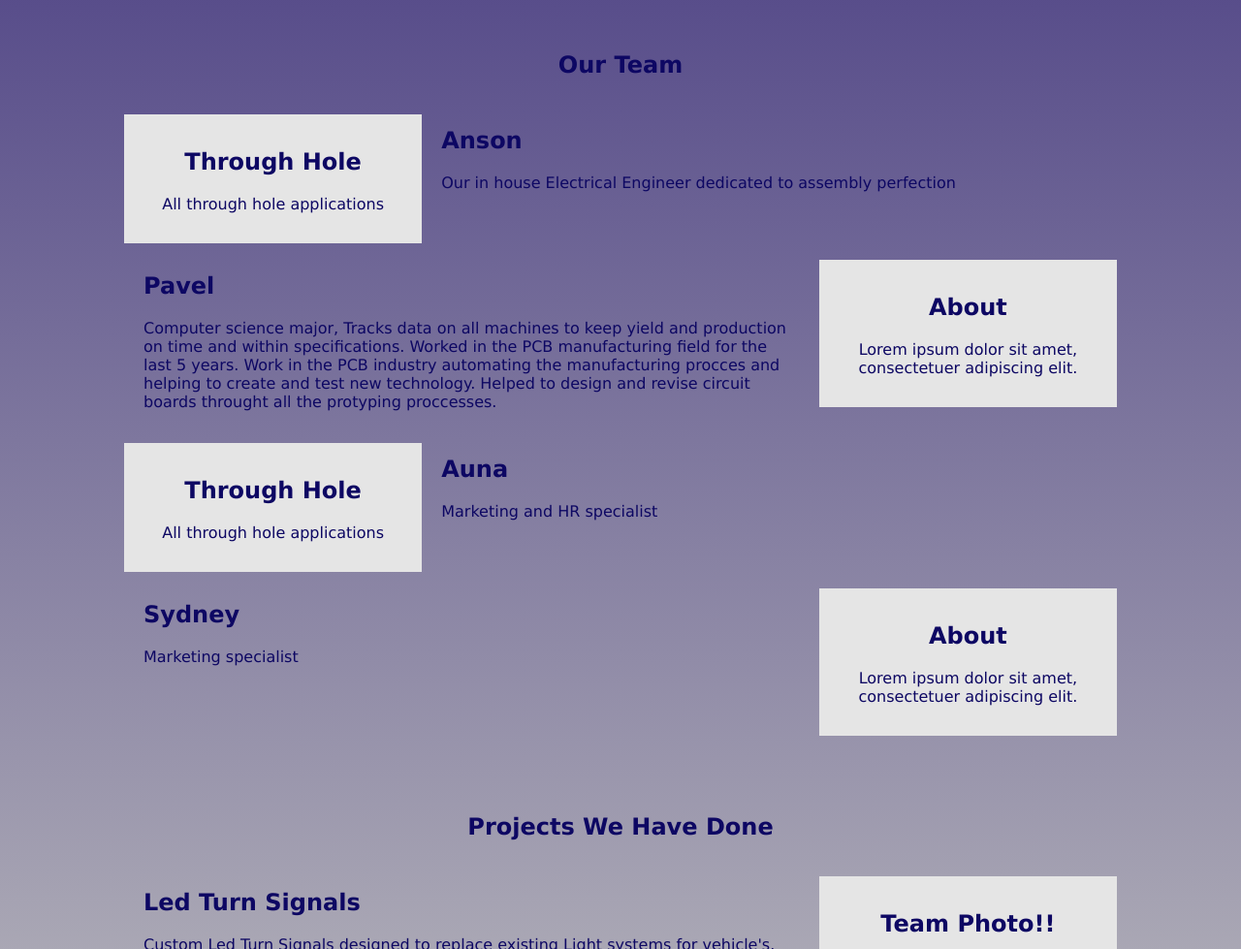
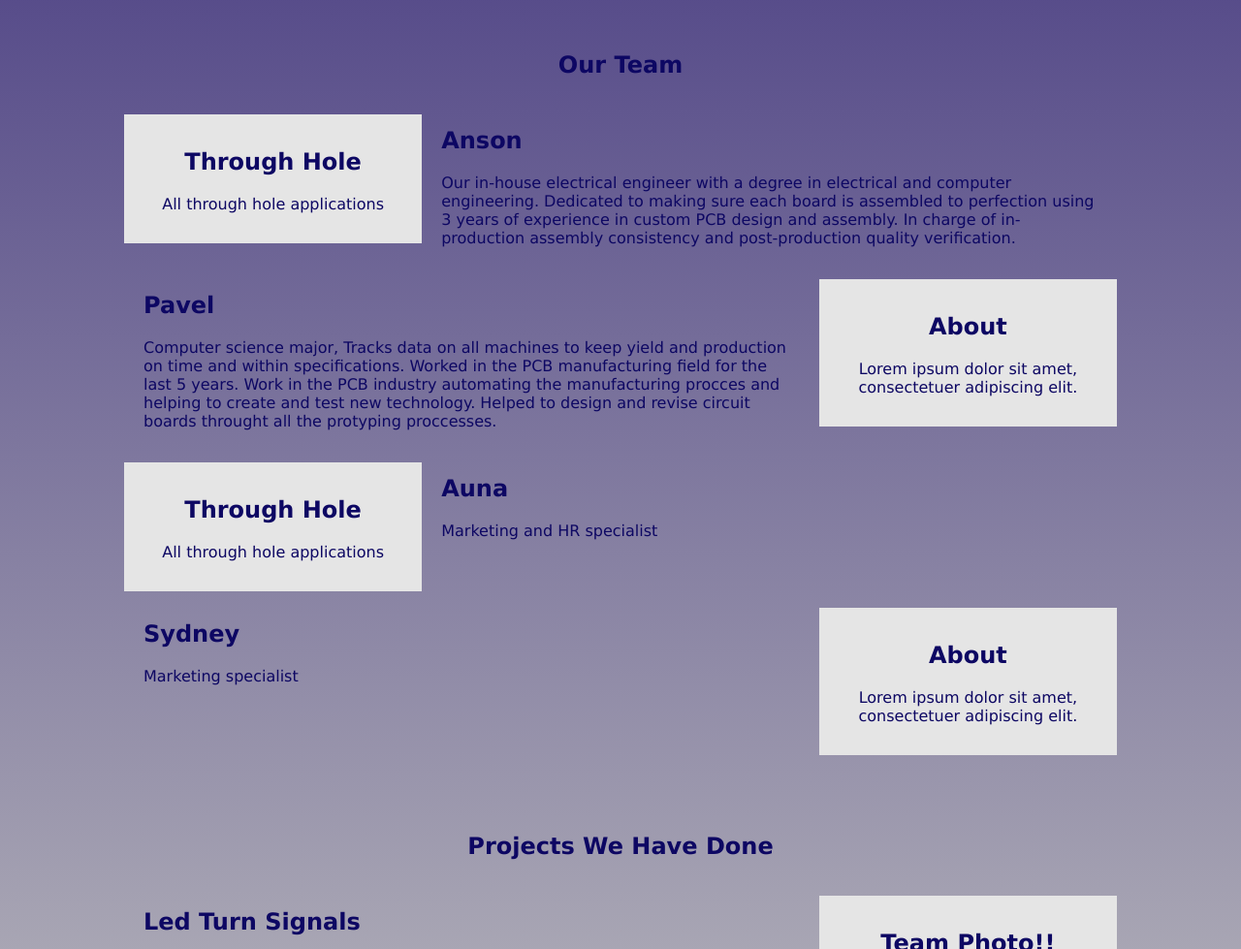
Before and after one commit to shonkap/shonkap.github.io, a plain HTML site: page About.html in a window 1280 px wide. Shown: the part 812-1791 px from the top of the page at 97% size. Drawn offline with Linux system fonts and the light colour scheme.

Commit message:
Update About.html
Updated Anson's bio.

```diff
--- a/About.html
+++ b/About.html
@@ -74,7 +74,7 @@
 
     <div class="mainc">
         <h2>Anson</h2>
-        <p>Our in house Electrical Engineer dedicated to assembly perfection</p>
+        <p>Our in-house electrical engineer with a degree in electrical and computer engineering. Dedicated to making sure each board is assembled to perfection using 3 years of experience in custom PCB design and assembly. In charge of in-production assembly consistency and post-production quality verification.</p>
     </div>
 </div>
 
```
